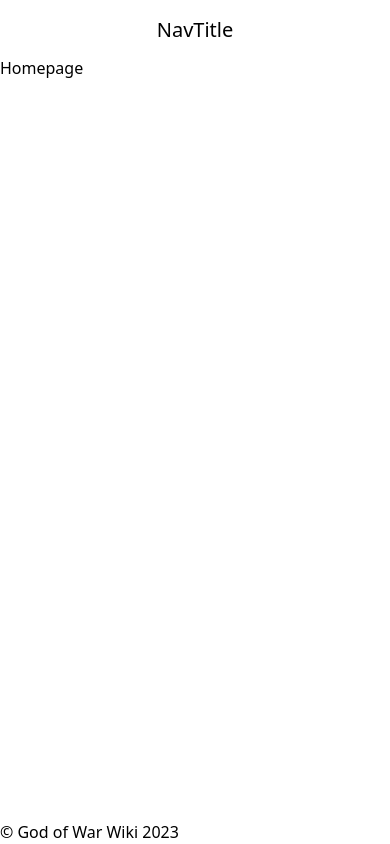
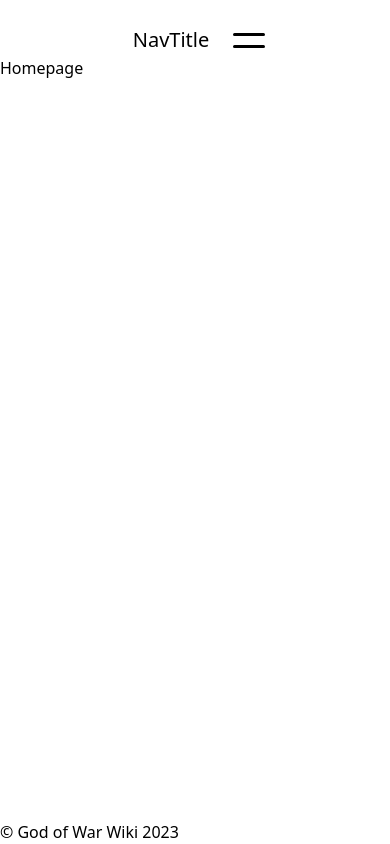
Before and after one commit to Impraa/God-of-War-Wiki, a React (Vite) app in the folder react/: page / in a window 390 px wide. Built offline with nearby package versions, Linux system fonts and the light colour scheme.

Commit message:
Nav almost finished

```diff
--- a/react/package.json
+++ b/react/package.json
@@ -9,6 +9,7 @@
     "preview": "vite preview"
   },
   "dependencies": {
+    "hamburger-react": "^2.5.0",
     "react": "^18.2.0",
     "react-dom": "^18.2.0",
     "react-router-dom": "^6.8.2"
--- a/react/src/layout/Navbar.tsx
+++ b/react/src/layout/Navbar.tsx
@@ -1,5 +1,6 @@
-import React from "react";
+import React, { useEffect, useState } from "react";
 import { NavItemInter } from "../assets/Interfaces";
+import { Squeeze as Hamburger } from "hamburger-react";
 import NavTitle from "./components/NavTitle";
 import NavItems from "./components/NavItems";
 
@@ -14,15 +15,67 @@ const UserItem: NavItemInter[] = [
 ];
 
 function Navbar() {
+    const [activeHam, setActiveHam] = useState<boolean>(false);
+    const [isOpen, setOpen] = useState(false);
+    const [style, setStyle] = useState<boolean>(false);
+
+    const [windowSize, setWindowSize] = useState({
+        width: window.innerWidth,
+        height: window.innerHeight,
+    });
+
+    useEffect(() => {
+        window.onresize = () => {
+            setWindowSize({
+                width: window.innerWidth,
+                height: window.innerHeight,
+            });
+        };
+    }, []);
+
     return (
-        <div className="flex flex-col lg:flex-row h-14 lg:h-20 items-center justify-between text-xl py-4">
-            <NavTitle />
-            <div className="lg:flex flex-col hidden lg:flex-row navigaton">
+        <div
+            className={
+                style
+                    ? "flex flex-col lg:flex-row h-30 lg:h-20 items-center justify-between text-xl py-4"
+                    : "flex flex-col lg:flex-row h-14 lg:h-20 items-center justify-between text-xl py-4"
+            }
+        >
+            <div className="flex flex-row">
+                <NavTitle />
+                <span className={windowSize.width < 1024 ? "inline" : "hidden"}>
+                    <Hamburger
+                        onToggle={(toggled) => {
+                            if (toggled) {
+                                setStyle(true);
+                            } else {
+                                setStyle(false);
+                            }
+                        }}
+                        color="black"
+                        easing="ease-out"
+                        rounded
+                    />
+                </span>
+            </div>
+            <div
+                className={
+                    style
+                        ? "transition-opacity flex flex-col lg:flex-row"
+                        : "lg:flex flex-col invisible opacity-0 lg:flex-row"
+                }
+            >
                 {NavItem.map((navitem: NavItemInter, i: number) => {
                     return <NavItems key={i} {...navitem} />;
                 })}
             </div>
-            <div className="lg:flex flex-col hidden lg:flex-row user md:mr-10">
+            <div
+                className={
+                    style
+                        ? "transition-opacity flex flex-col lg:flex-row user lg:mr-10"
+                        : "lg:flex flex-col opacity-0 invisible lg:flex-row user lg:mr-10"
+                }
+            >
                 {UserItem.map((navitem: NavItemInter, i: number) => {
                     return <NavItems key={i} {...navitem} />;
                 })}
--- a/react/src/layout/components/NavItems.tsx
+++ b/react/src/layout/components/NavItems.tsx
@@ -4,7 +4,7 @@ import { Link } from "react-router-dom";
 
 function NavItems(props: NavItemInter) {
     return (
-        <Link className="md:mx-2" to={props.path}>
+        <Link className="md:mx-2 lg:my-0 my-1" to={props.path}>
             {props.text}
         </Link>
     );
--- a/react/src/layout/components/NavTitle.tsx
+++ b/react/src/layout/components/NavTitle.tsx
@@ -1,7 +1,7 @@
 import React from "react";
 
 function NavTitle() {
-    return <div className="lg:ml-10">NavTitle</div>;
+    return <div className="lg:ml-10 mx-4 flex items-center">NavTitle</div>;
 }
 
 export default NavTitle;
```
Also changed, not shown: 1 other file (tests, documents, lock files or other folders).
